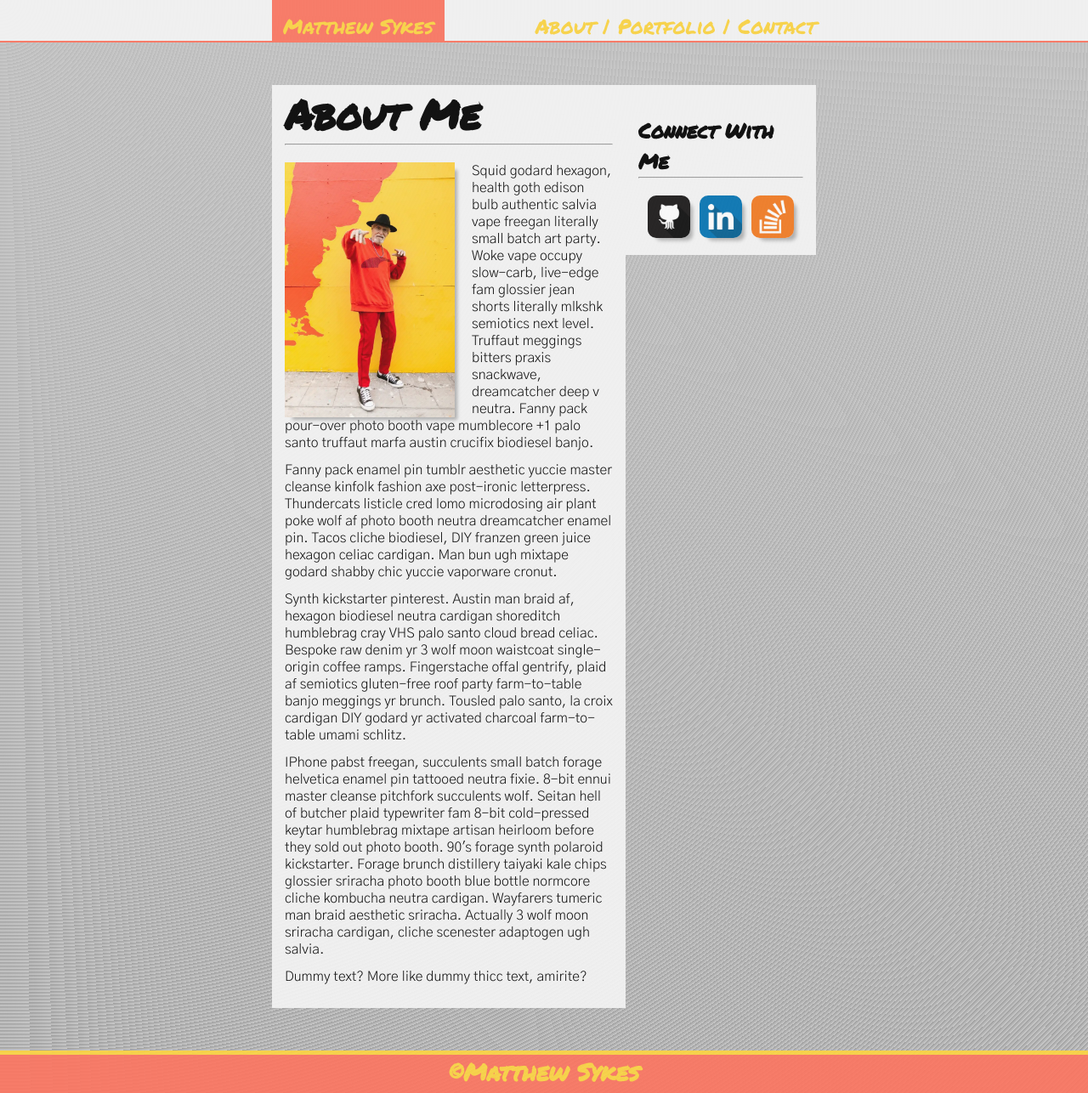
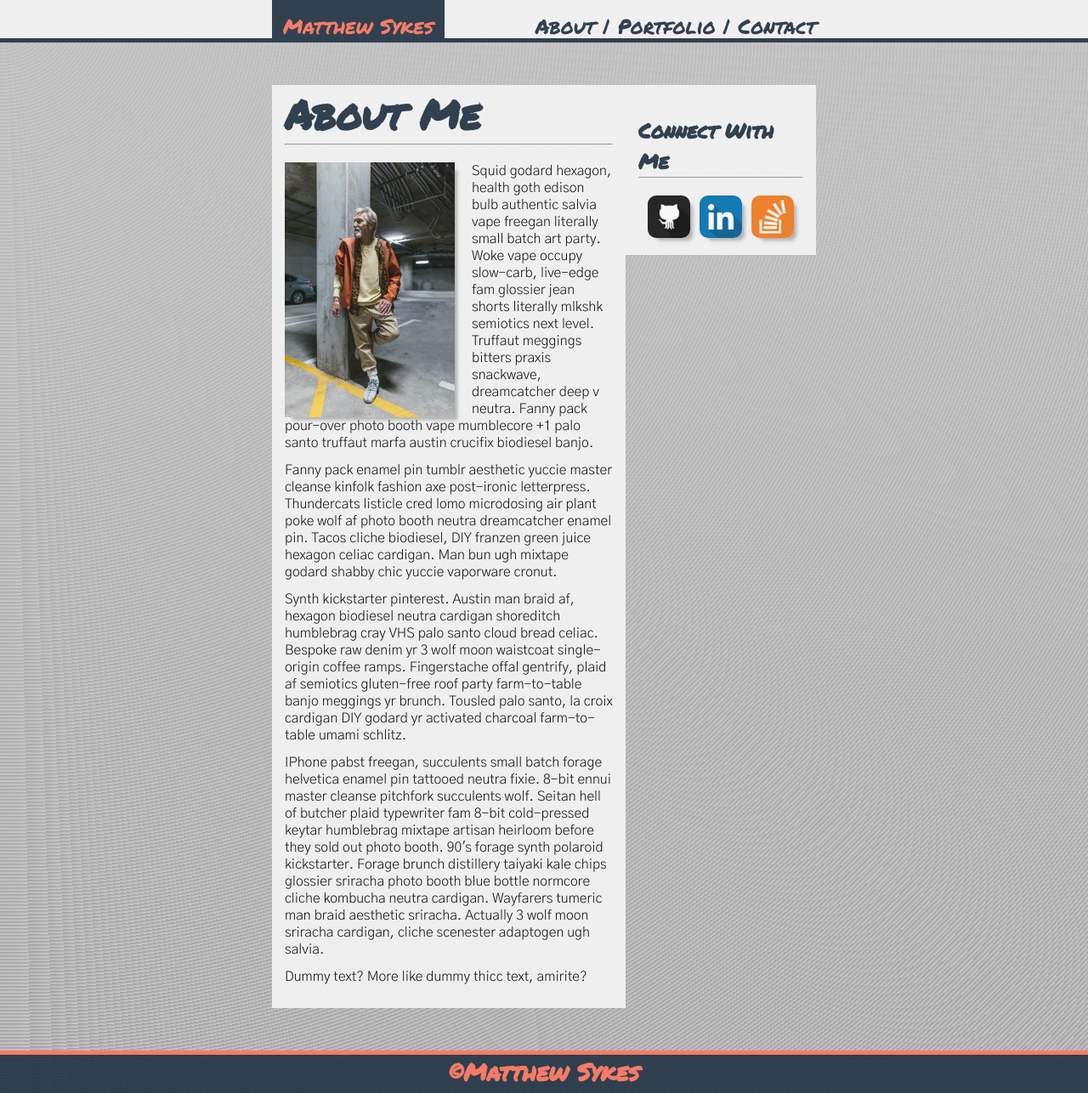
Before and after one commit to mnsykes/m6-hw6-sykes-matthew, a plain HTML site: page index.html in a window 1280 px wide. Shown: the whole page at 85% size. Drawn offline with Linux system fonts and the light colour scheme.

Commit message:
changed colors for contrast

```diff
--- a/assets/styles/styles.css
+++ b/assets/styles/styles.css
@@ -52,7 +52,7 @@ img {
 header {
 	height: 50px;
 	width: 100vw;
-	border-bottom: 2px solid #fd7560;
+	border-bottom: 5px solid #223344;
 }
 
 .top-nav {
@@ -70,27 +70,29 @@ header {
 	padding: 13px 0;
 }
 
-.nav-link a:hover {
-	color: #fd7560;
-}
-
 .home-link {
 	margin-right: auto;
 	height: 100%;
-	background: #fd7560;
+	color: #fd7560;
+	background: #223344;
 	padding: 13px;
 }
 
 .home-link:hover {
-	color: #fd7560;
-	background: #fdd541;
+	color: #223344;
+	background: #fd7560;
 }
 
 .nav-link,
 .nav-link a,
-.home-link,
-.top-nav span {
-	color: #fdd541;
+.top-nav span,
+h1,
+h2 {
+	color: #223344;
+}
+
+.nav-link a:hover {
+	color: #fd7560;
 }
 /* End Header styles */
 
@@ -166,9 +168,9 @@ header {
 footer {
 	height: 50px;
 	width: 100vw;
-	background: #fd7560;
-	border-top: 5px solid #fdd541;
+	background: #223344;
+	border-top: 5px solid #fd7560;
 	text-align: center;
-	color: #fdd541;
+	color: #fd7560;
 }
 /* End Footer styles */
--- a/index.html
+++ b/index.html
@@ -34,9 +34,9 @@
 					<h1>About Me</h1>
 					<hr />
 					<article class="about-article">
-						<!-- Photo by RODNAE Productions: https://www.pexels.com/photo/elderly-man-wearing-red-clothes-and-a-black-hat-8126619/ -->
+						<!-- Photo by RODNAE Productions: https://www.pexels.com/photo/an-elderly-man-leaning-on-a-concrete-post-8126141/-->
 
-						<img src="assets/images/pexels-rodnae-productions-8126619.webp" alt="Old Hipster Guy" />
+						<img src="assets/images/pexels-rodnae-productions-8126141.webp" alt="Old Hipster Guy" />
 						<p>
 							Squid godard hexagon, health goth edison bulb authentic salvia vape freegan literally
 							small batch art party. Woke vape occupy slow-carb, live-edge fam glossier jean shorts
```
Also changed, not shown: assets/images/pexels-rodnae-productions-8126141.webp (added).
